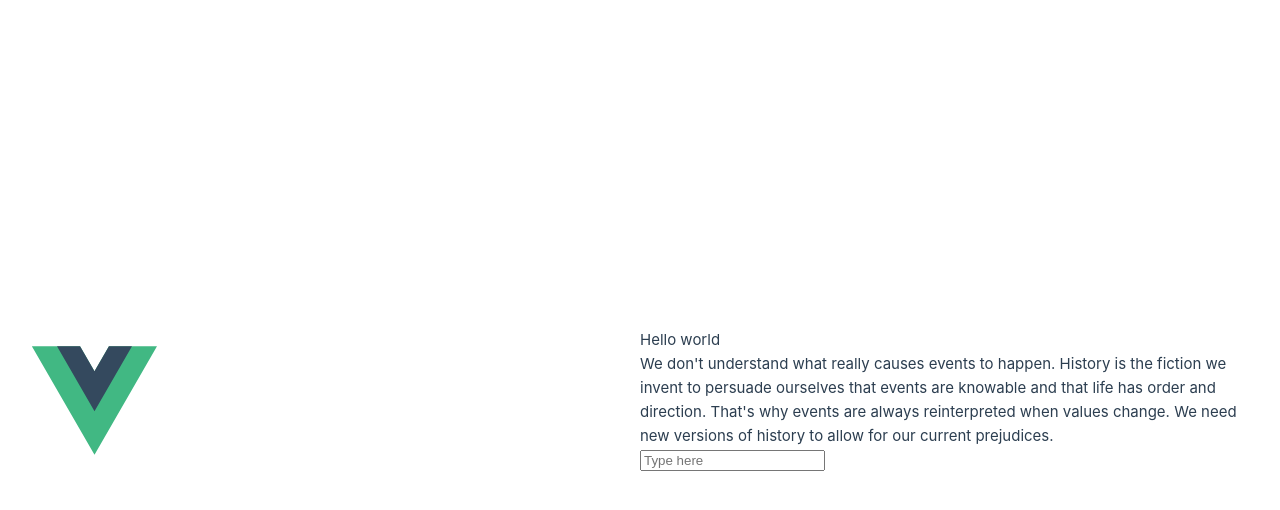
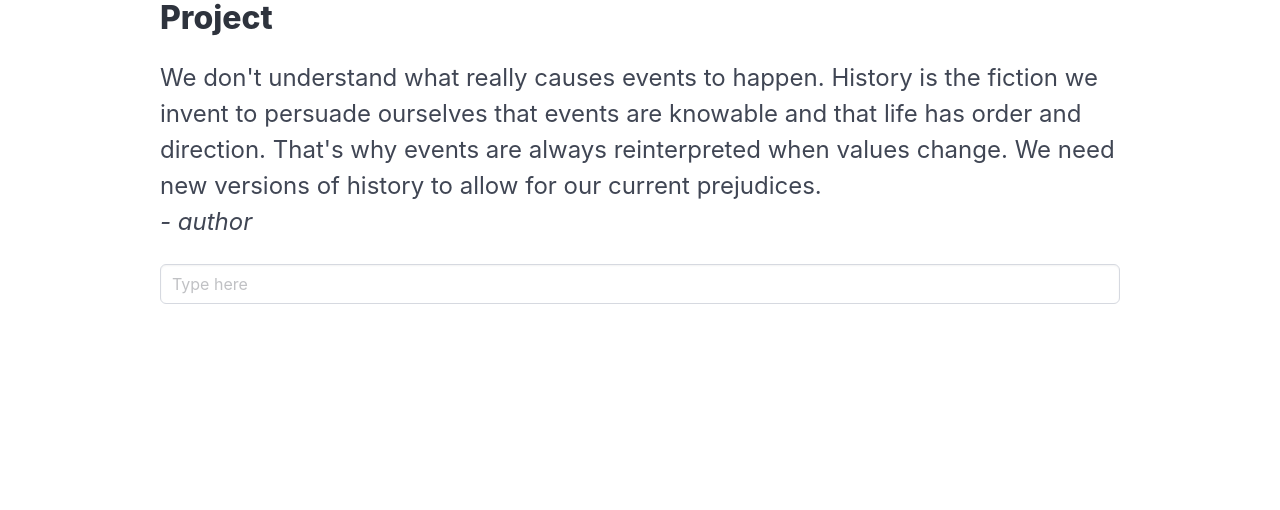
Before and after one commit to mattngu01/teamtype, a Vue app in the folder frontend/: page / in a window 1280 px wide. Shown: the top 510 px of the page. Built offline with nearby package versions, Linux system fonts and the light colour scheme.

Commit message:
style: Use Bulma CSS

```diff
--- a/frontend/index.html
+++ b/frontend/index.html
@@ -1,13 +1,15 @@
 <!DOCTYPE html>
 <html lang="en">
   <head>
-    <meta charset="UTF-8">
-    <link rel="icon" href="/favicon.ico">
-    <meta name="viewport" content="width=device-width, initial-scale=1.0">
-    <title>Vite App</title>
+    <meta name="viewport" content="width=device-width, initial-scale=1">
+    <link rel="stylesheet" href="https://cdn.jsdelivr.net/npm/bulma@1.0.0/css/bulma.min.css">
   </head>
-  <body>
-    <div id="app"></div>
+  <body class="container is-max-desktop">
+    <header class="hero container block">
+        <h1 class="title">Project</h1>
+    </div>
+    </header>
+    <main id="app" class="container block"></main>
     <script type="module" src="/src/main.ts"></script>
   </body>
 </html>
--- a/frontend/src/App.vue
+++ b/frontend/src/App.vue
@@ -3,40 +3,5 @@ import Type from './components/Type.vue'
 </script>
 
 <template>
-  <header>
-    <img alt="Vue logo" class="logo" src="./assets/logo.svg" width="125" height="125" />
-  </header>
-
-  <main>
-    <Type/>
-  </main>
+  <Type/>
 </template>
-
-<style scoped>
-header {
-  line-height: 1.5;
-}
-
-.logo {
-  display: block;
-  margin: 0 auto 2rem;
-}
-
-@media (min-width: 1024px) {
-  header {
-    display: flex;
-    place-items: center;
-    padding-right: calc(var(--section-gap) / 2);
-  }
-
-  .logo {
-    margin: 0 2rem 0 0;
-  }
-
-  header .wrapper {
-    display: flex;
-    place-items: flex-start;
-    flex-wrap: wrap;
-  }
-}
-</style>
--- a/frontend/src/assets/base.css
+++ /dev/null
@@ -1,86 +0,0 @@
-/* color palette from <https://github.com/vuejs/theme> */
-:root {
-  --vt-c-white: #ffffff;
-  --vt-c-white-soft: #f8f8f8;
-  --vt-c-white-mute: #f2f2f2;
-
-  --vt-c-black: #181818;
-  --vt-c-black-soft: #222222;
-  --vt-c-black-mute: #282828;
-
-  --vt-c-indigo: #2c3e50;
-
-  --vt-c-divider-light-1: rgba(60, 60, 60, 0.29);
-  --vt-c-divider-light-2: rgba(60, 60, 60, 0.12);
-  --vt-c-divider-dark-1: rgba(84, 84, 84, 0.65);
-  --vt-c-divider-dark-2: rgba(84, 84, 84, 0.48);
-
-  --vt-c-text-light-1: var(--vt-c-indigo);
-  --vt-c-text-light-2: rgba(60, 60, 60, 0.66);
-  --vt-c-text-dark-1: var(--vt-c-white);
-  --vt-c-text-dark-2: rgba(235, 235, 235, 0.64);
-}
-
-/* semantic color variables for this project */
-:root {
-  --color-background: var(--vt-c-white);
-  --color-background-soft: var(--vt-c-white-soft);
-  --color-background-mute: var(--vt-c-white-mute);
-
-  --color-border: var(--vt-c-divider-light-2);
-  --color-border-hover: var(--vt-c-divider-light-1);
-
-  --color-heading: var(--vt-c-text-light-1);
-  --color-text: var(--vt-c-text-light-1);
-
-  --section-gap: 160px;
-}
-
-@media (prefers-color-scheme: dark) {
-  :root {
-    --color-background: var(--vt-c-black);
-    --color-background-soft: var(--vt-c-black-soft);
-    --color-background-mute: var(--vt-c-black-mute);
-
-    --color-border: var(--vt-c-divider-dark-2);
-    --color-border-hover: var(--vt-c-divider-dark-1);
-
-    --color-heading: var(--vt-c-text-dark-1);
-    --color-text: var(--vt-c-text-dark-2);
-  }
-}
-
-*,
-*::before,
-*::after {
-  box-sizing: border-box;
-  margin: 0;
-  font-weight: normal;
-}
-
-body {
-  min-height: 100vh;
-  color: var(--color-text);
-  background: var(--color-background);
-  transition:
-    color 0.5s,
-    background-color 0.5s;
-  line-height: 1.6;
-  font-family:
-    Inter,
-    -apple-system,
-    BlinkMacSystemFont,
-    'Segoe UI',
-    Roboto,
-    Oxygen,
-    Ubuntu,
-    Cantarell,
-    'Fira Sans',
-    'Droid Sans',
-    'Helvetica Neue',
-    sans-serif;
-  font-size: 15px;
-  text-rendering: optimizeLegibility;
-  -webkit-font-smoothing: antialiased;
-  -moz-osx-font-smoothing: grayscale;
-}
--- a/frontend/src/assets/main.css
+++ /dev/null
@@ -1,35 +0,0 @@
-@import './base.css';
-
-#app {
-  max-width: 1280px;
-  margin: 0 auto;
-  padding: 2rem;
-  font-weight: normal;
-}
-
-a,
-.green {
-  text-decoration: none;
-  color: hsla(160, 100%, 37%, 1);
-  transition: 0.4s;
-  padding: 3px;
-}
-
-@media (hover: hover) {
-  a:hover {
-    background-color: hsla(160, 100%, 37%, 0.2);
-  }
-}
-
-@media (min-width: 1024px) {
-  body {
-    display: flex;
-    place-items: center;
-  }
-
-  #app {
-    display: grid;
-    grid-template-columns: 1fr 1fr;
-    padding: 0 2rem;
-  }
-}
--- a/frontend/src/components/Type.vue
+++ b/frontend/src/components/Type.vue
@@ -68,7 +68,11 @@ export default defineComponent({
             if (newTypedWord == this.quoteArray[this.currentWordIndex])  {
                 this.typedWord = "";
                 this.currentWordIndex++;
-                console.log("Finished word " + newTypedWord)
+                console.log("Finished word " + newTypedWord);
+
+                if (this.currentWordIndex == this.quoteArray.length) {
+                    alert("You finished the quote!");
+                }
             }
         }
     }
@@ -76,7 +80,13 @@ export default defineComponent({
 
 </script>
 <template>
-    <div> Hello world </div>
-    <div v-html="quoteHtml()"></div>
-    <input for="test" spellcheck="false" autocapitalize="off" autocomplete="off" v-model="typedWord" placeholder="Type here">
+    <section class="">
+        <blockquote class="block is-size-4-desktop">
+            <p v-html="quoteHtml()"></p>
+            <footer>
+                <cite>- author</cite>
+            </footer>
+        </blockquote>
+        <input class="block input" type="text" for="text" spellcheck="false" autocapitalize="off" autocomplete="off" v-model="typedWord" placeholder="Type here">
+    </section>
 </template>
--- a/frontend/src/main.ts
+++ b/frontend/src/main.ts
@@ -1,5 +1,3 @@
-import './assets/main.css'
-
 import { createApp } from 'vue'
 import App from './App.vue'
 
```
